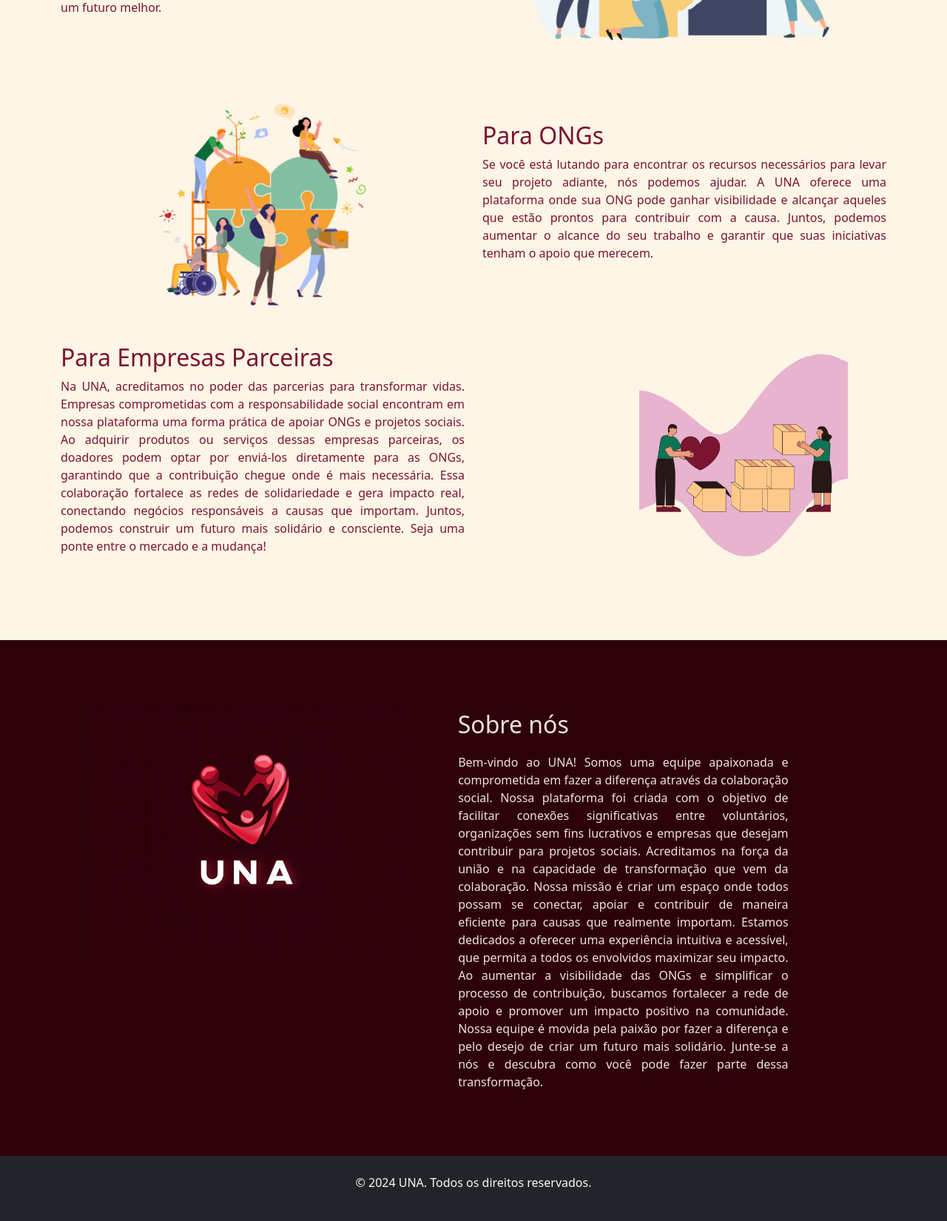
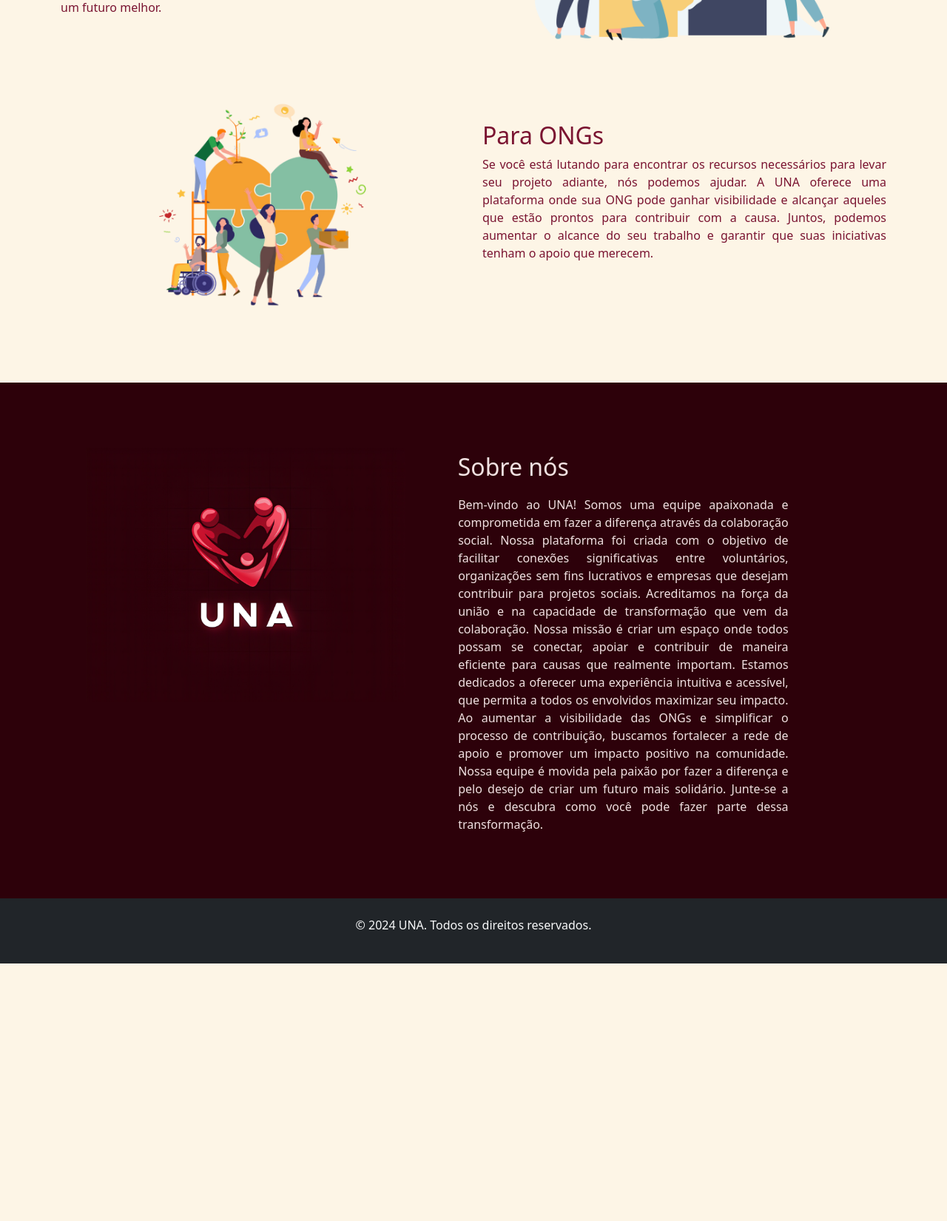
Before and after one commit to thais-05/TCC, a PHP site: page / in a window 1280 px wide; the page is wider, and only the part inside the window is pictured. Shown: the part 1055-2705 px from the top of that part at 74% size. After the commit the page ends 2357 px from the top of that part, so only its background shows below. Run offline with PHP 8.4, Linux system fonts and the light colour scheme.

Commit message:
mudanças na index-post

```diff
--- a/CSS/index.css
+++ b/CSS/index.css
@@ -16,7 +16,6 @@ body {
 }
 .ong{
   margin-top: -30vh;
-  margin-bottom: -25vh;
 }
 .navbar-brand,
 .nav-link {
--- a/PHP/Tela_Inicial.php
+++ b/PHP/Tela_Inicial.php
@@ -62,8 +62,8 @@ $tipo_usuario = $_SESSION['tipo'] ?? null; // 'usuario', 'ong' ou outro tipo def
     </aside>
 
     <main class="post-container">
-      <h2 style="text-align: center;">Bem-Vindo à Una!</h2>
-      <h4 style="text-align: center;">Feed de Publicações</h4>
+      <h2 style="text-align: center;" class="cortexto">Bem-Vindo à Una!</h2>
+      <h4 style="text-align: center;" class="cortexto">Feed de Publicações</h4>
 
       <?php
       // Código para exibir as publicações
--- a/index.html
+++ b/index.html
@@ -80,23 +80,8 @@
     </div>
   </section>
 
-  <!-- Quinta Parte -->
-  <section class="container mt-5">
-    <div class="row align-items-center empresa respon">
-      <div class="col-lg-6">
-        <h2 class="text-wine">Para Empresas Parceiras</h2>
-        <p class="text-wine text-justify">Na UNA, acreditamos no poder das parcerias para transformar vidas. Empresas comprometidas com a responsabilidade social encontram em nossa plataforma uma forma prática de apoiar ONGs e projetos sociais.
-          Ao adquirir produtos ou serviços dessas empresas parceiras, os doadores podem optar por enviá-los diretamente para as ONGs, garantindo que a contribuição chegue onde é mais necessária. Essa colaboração fortalece as redes de solidariedade e gera impacto real, conectando negócios responsáveis a causas que importam.
-          Juntos, podemos construir um futuro mais solidário e consciente. Seja uma ponte entre o mercado e a mudança!</p>
-      </div>
-      <div class="col-lg-6 text-center">
-        <img src="IMG/test.png" alt="Empresas" class="img-fluid pos" />
-      </div>
-    </div>
-  </section>
 
-
-   <!--Sexta Parte -->
+   <!--Quinta Parte -->
    <div class="imgquinta">
     <div class="container-fluid fundo">
       <div class="cor">
@@ -108,7 +93,7 @@
     </div>
 
 
-  <!-- Sétima Parte -->
+  <!-- Sexta Parte -->
   <div class="sexta" id="sobrenos">
     <div class="container-fluid " style="padding: 0;">
       <section class="container mt-5 sext">
```
Also changed, not shown: CSS/post.css (+5 -3 lines), IMG/postagens/imagem_69e7c6ff6e6dc.jpg (added), IMG/postagens/imagem_69e7c78d49cba.jpg (added), PHP/uploads/cebas/69e7c4eaa2e06-Gráfico Sprint (2).png (added), 1 other file.
